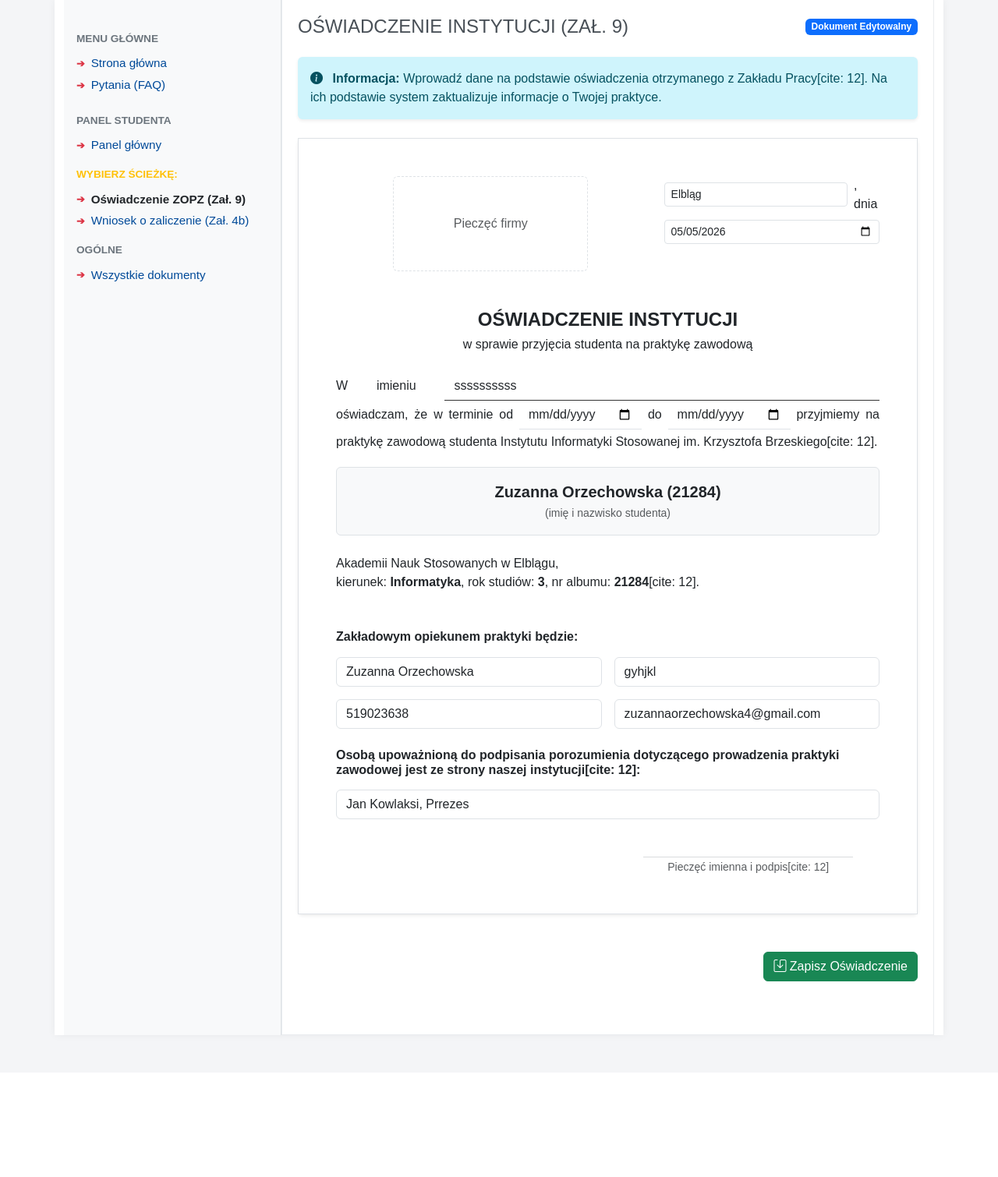
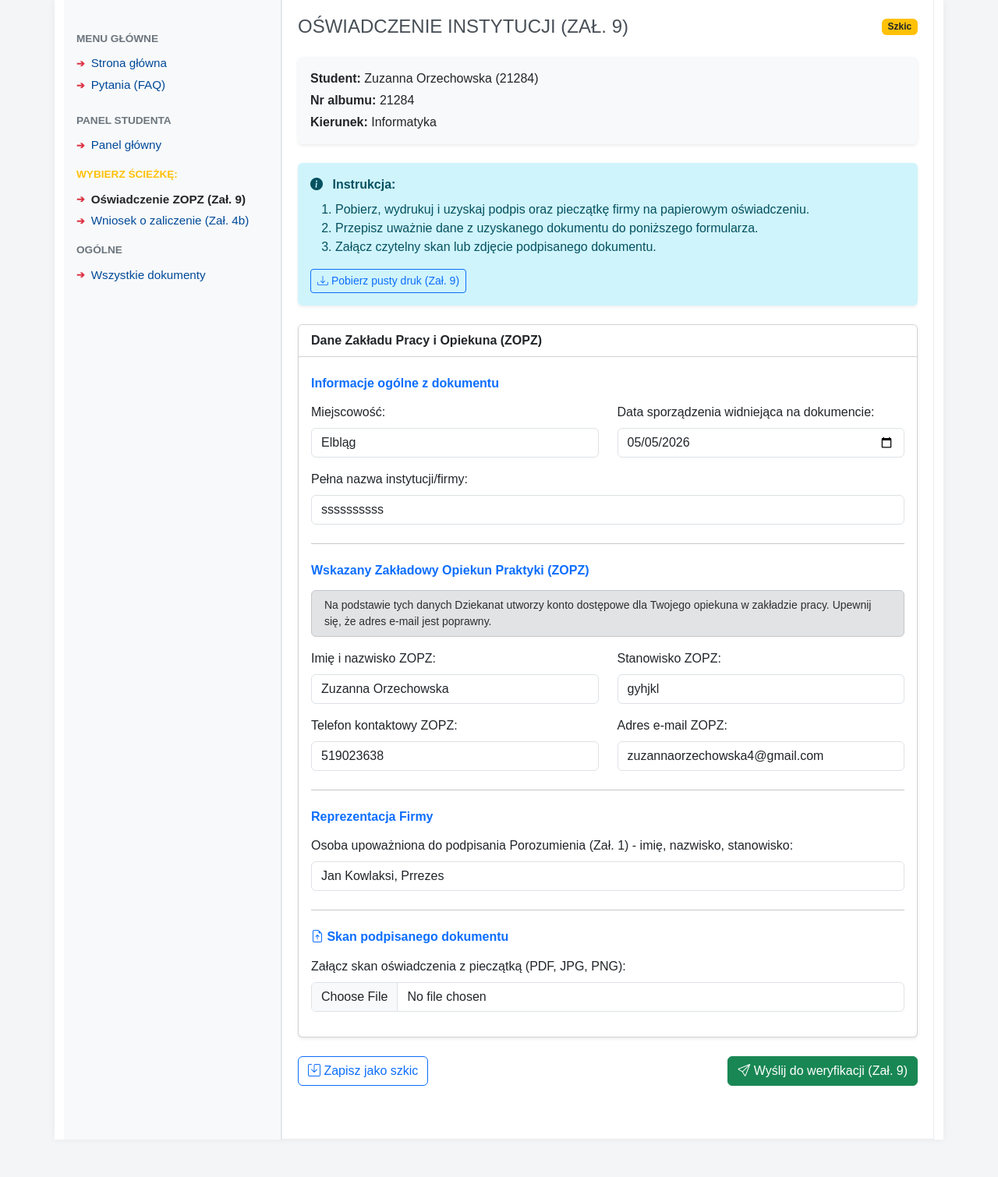
Before and after one commit to zuzanna-orzechowska/praktyki-system, a Flask app: page /student/zal9_oswiadczenie in a window 1280 px wide. Shown: the part 186-1696 px from the top of the page at 78% size. Before the commit the page ends 1519 px from the top, so only its background shows below. Run offline with Flask 3, Linux system fonts and the light colour scheme; a user stored in the database is signed in; data comes from the database, SQL or seed files in the repository; both versions use the stored data as it was after the commit.

Commit message:
nadanie funkcjonalnosci i poprawa załacznika nr 9 w roli studenta

```diff
--- a/app.py
+++ b/app.py
@@ -17,6 +17,10 @@ def create_app():
 
     basedir = os.path.abspath(os.path.dirname(__file__))
     app.config['SQLALCHEMY_DATABASE_URI'] = 'sqlite:///' + os.path.join(basedir, 'praktyki.db')
+
+    upload_folder = os.path.join(basedir, 'static', 'uploads')
+    app.config['UPLOAD_FOLDER'] = upload_folder
+    os.makedirs(upload_folder, exist_ok=True)
 
     db.init_app(app)
     login_manager.init_app(app)
--- a/templates/dokumenty/zal9_oswiadczenie.html
+++ b/templates/dokumenty/zal9_oswiadczenie.html
@@ -4,113 +4,166 @@
 <div class="d-flex justify-content-between align-items-center mb-4">
     <h2 style="color: #495057; font-weight: normal; font-size: 1.5rem; text-transform: uppercase; margin-bottom: 0;">
         Oświadczenie Instytucji (Zał. 9)</h2>
-    <span class="badge bg-primary">Dokument Edytowalny</span>
+    {% if dokument and dokument.status != 'Draft' %}
+    <span class="badge bg-success">Złożone - Oczekuje na Dziekanat</span>
+    {% else %}
+    <span class="badge bg-warning text-dark">Szkic</span>
+    {% endif %}
+</div>
+
+<div class="card shadow-sm border-0 mb-4 bg-light">
+    <div class="card-body">
+        <p class="mb-1"><strong>Student:</strong> {{ current_user.imie }} {{ current_user.nazwisko }}</p>
+        <p class="mb-1"><strong>Nr albumu:</strong> {{ student.nr_albumu }}</p>
+        <p class="mb-0"><strong>Kierunek:</strong> {{ student.kierunek }}</p>
+    </div>
 </div>
 
 <div class="alert alert-info border-0 shadow-sm mb-4">
     <i class="bi bi-info-circle-fill me-2"></i>
-    <strong>Informacja:</strong> Wprowadź dane na podstawie oświadczenia otrzymanego z Zakładu Pracy[cite: 12]. Na ich
-    podstawie system zaktualizuje informacje o Twojej praktyce.
-</div>
-
-<form method="POST" action="{{ url_for('student.zal9_oswiadczenie') }}">
-    <div class="card shadow-sm border-0 mb-5">
-        <div class="card-body p-5 bg-white" style="border: 1px solid #dee2e6; max-width: 850px; margin: 0 auto;">
-
-            <div class="row mb-5">
-                <div class="col-md-7 text-center">
-                    <div class="border rounded p-4 text-muted d-inline-block"
-                        style="min-width: 250px; border-style: dashed !important;">
-                        <br>Pieczęć firmy<br><br>
-                    </div>
-                </div>
-                <div class="col-md-5">
-                    <div class="mb-2 d-flex align-items-center">
-                        <input type="text" class="form-control form-control-sm me-2" name="miejscowosc"
-                            placeholder="Miejscowość" value="{{ oswiadczenie.miejscowosc if oswiadczenie else '' }}"
-                            required>, dnia
-                    </div>
-                    <div>
-                        <input type="date" class="form-control form-control-sm" name="data_oswiadczenia"
-                            value="{{ oswiadczenie.data_oswiadczenia if oswiadczenie else '' }}" required>
-                    </div>
+    <strong>Instrukcja:</strong>
+    <ol class="mb-0 mt-2">
+        <li>Pobierz, wydrukuj i uzyskaj podpis oraz pieczątkę firmy na papierowym oświadczeniu.</li>
+        <li>Przepisz uważnie dane z uzyskanego dokumentu do poniższego formularza.</li>
+        <li>Załącz czytelny skan lub zdjęcie podpisanego dokumentu.</li>
+    </ol>
+    <div class="mt-3">
+        <!-- TU ZMIENIĆ W PRZYSZŁOSCI -->
+        <a href="/static/wzory/Zal_9.pdf" class="btn btn-sm btn-outline-primary" target="_blank">
+            <i class="bi bi-download"></i> Pobierz pusty druk (Zał. 9)
+        </a>
     </div>
 </div>
 
-            <h4 class="text-center fw-bold mb-4">OŚWIADCZENIE INSTYTUCJI<br><small class="fs-6 fw-normal">w sprawie
-                    przyjęcia studenta na praktykę zawodową</small></h4>
+<!-- DODANE: enctype="multipart/form-data" niezbędne do obsługi plików -->
+<form method="POST" action="{{ url_for('student.zal9_oswiadczenie') }}" enctype="multipart/form-data">
 
-            <p style="text-align: justify; line-height: 2;">
-                W imieniu <input type="text" class="form-control d-inline-block"
-                    style="width: 80%; border-bottom: 1px solid #333; border-top:none; border-left:none; border-right:none; border-radius: 0; background: transparent;"
-                    name="nazwa_instytucji" placeholder="(nazwa instytucji)"
-                    value="{{ oswiadczenie.nazwa_instytucji if oswiadczenie else (praktyka.zaklad.nazwa if praktyka.zaklad else '') }}"
-                    required> oświadczam, że w terminie od
-                <input type="date" class="form-control d-inline-block w-auto border-bottom"
-                    style="border-top:none; border-left:none; border-right:none; border-radius: 0;" name="data_start"
-                    value="{{ praktyka.data_start if praktyka else '' }}" required>
-                do
-                <input type="date" class="form-control d-inline-block w-auto border-bottom"
-                    style="border-top:none; border-left:none; border-right:none; border-radius: 0;" name="data_end"
-                    value="{{ praktyka.data_end if praktyka else '' }}" required>
-                przyjmiemy na praktykę zawodową studenta Instytutu Informatyki Stosowanej im. Krzysztofa
-                Brzeskiego[cite: 12].
-            </p>
+    <div class="card shadow-sm mb-4">
+        <div class="card-header bg-white fw-bold">Dane Zakładu Pracy i Opiekuna (ZOPZ)</div>
+        <div class="card-body">
 
-            <div class="bg-light p-3 mb-4 rounded border text-center">
-                <span class="fs-5 fw-bold">{{ current_user.imie }} {{ current_user.nazwisko }}</span><br>
-                <small class="text-muted">(imię i nazwisko studenta)</small>
+            <fieldset {% if dokument and dokument.status !='Draft' %}disabled{% endif %}>
+
+                <h6 class="fw-bold mb-3 mt-2 text-primary">Informacje ogólne z dokumentu</h6>
+                <div class="row mb-3">
+                    <div class="col-md-6">
+                        <label for="miejscowosc" class="form-label">Miejscowość:</label>
+                        <input type="text" class="form-control" id="miejscowosc" name="miejscowosc"
+                            value="{{ oswiadczenie.miejscowosc if oswiadczenie else '' }}" required>
+                    </div>
+                    <div class="col-md-6">
+                        <label for="data_oswiadczenia" class="form-label">Data sporządzenia widniejąca na
+                            dokumencie:</label>
+                        <input type="date" class="form-control" id="data_oswiadczenia" name="data_oswiadczenia"
+                            value="{{ oswiadczenie.data_oswiadczenia if oswiadczenie else '' }}" max="{{ dzisiaj }}"
+                            required>
+                    </div>
                 </div>
 
-            <p>
-                Akademii Nauk Stosowanych w Elblągu,<br>
-                kierunek: <strong>{{ student.kierunek }}</strong>, rok studiów: <strong>{{ student.rok_studiow
-                    }}</strong>, nr albumu: <strong>{{ student.nr_albumu }}</strong>[cite: 12].
-            </p>
+                <div class="mb-4">
+                    <label for="nazwa_instytucji" class="form-label">Pełna nazwa instytucji/firmy:</label>
+                    <input type="text" class="form-control" id="nazwa_instytucji" name="nazwa_instytucji"
+                        value="{{ oswiadczenie.nazwa_instytucji if oswiadczenie else '' }}" required>
+                </div>
 
-            <h6 class="fw-bold mt-5 mb-3">Zakładowym opiekunem praktyki będzie:</h6>
-            <div class="row g-3 mb-4">
+                <hr class="my-4">
+
+                <h6 class="fw-bold mb-3 text-primary">Wskazany Zakładowy Opiekun Praktyki (ZOPZ)</h6>
+                <div class="alert alert-secondary small py-2">
+                    Na podstawie tych danych Dziekanat utworzy konto dostępowe dla Twojego opiekuna w zakładzie pracy.
+                    Upewnij się, że adres e-mail jest poprawny.
+                </div>
+                <div class="row mb-3">
                     <div class="col-md-6">
-                    <input type="text" class="form-control" name="opiekun_imie_nazwisko" placeholder="Imię i nazwisko"
+                        <label for="opiekun_imie_nazwisko" class="form-label">Imię i nazwisko ZOPZ:</label>
+                        <input type="text" class="form-control" id="opiekun_imie_nazwisko" name="opiekun_imie_nazwisko"
                             value="{{ oswiadczenie.opiekun_imie_nazwisko if oswiadczenie else '' }}" required>
                     </div>
                     <div class="col-md-6">
-                    <input type="text" class="form-control" name="opiekun_stanowisko" placeholder="Stanowisko"
+                        <label for="opiekun_stanowisko" class="form-label">Stanowisko ZOPZ:</label>
+                        <input type="text" class="form-control" id="opiekun_stanowisko" name="opiekun_stanowisko"
                             value="{{ oswiadczenie.opiekun_stanowisko if oswiadczenie else '' }}" required>
                     </div>
+                </div>
+                <div class="row mb-4">
                     <div class="col-md-6">
-                    <input type="text" class="form-control" name="opiekun_telefon" placeholder="Telefon"
+                        <label for="opiekun_telefon" class="form-label">Telefon kontaktowy ZOPZ:</label>
+                        <input type="text" class="form-control" id="opiekun_telefon" name="opiekun_telefon"
                             value="{{ oswiadczenie.opiekun_telefon if oswiadczenie else '' }}" required>
                     </div>
                     <div class="col-md-6">
-                    <input type="email" class="form-control" name="opiekun_email" placeholder="E-mail"
+                        <label for="opiekun_email" class="form-label">Adres e-mail ZOPZ:</label>
+                        <input type="email" class="form-control" id="opiekun_email" name="opiekun_email"
                             value="{{ oswiadczenie.opiekun_email if oswiadczenie else '' }}" required>
                     </div>
                 </div>
 
-            <h6 class="fw-bold mb-3 mt-4">Osobą upoważnioną do podpisania porozumienia dotyczącego prowadzenia praktyki
-                zawodowej jest ze strony naszej instytucji[cite: 12]:</h6>
-            <div class="row g-3 mb-5">
-                <div class="col-md-12">
-                    <input type="text" class="form-control" name="osoba_upowazniona"
-                        placeholder="Imię i nazwisko, stanowisko"
-                        value="{{ oswiadczenie.osoba_upowazniona if oswiadczenie else '' }}" required>
+                <hr class="my-4">
+
+                <h6 class="fw-bold mb-3 text-primary">Reprezentacja Firmy</h6>
+                <div class="mb-3">
+                    <label for="osoba_upowazniona" class="form-label">Osoba upoważniona do podpisania Porozumienia (Zał.
+                        1) - imię, nazwisko, stanowisko:</label>
+                    <input type="text" class="form-control" id="osoba_upowazniona" name="osoba_upowazniona"
+                        value="{{ oswiadczenie.osoba_upowazniona if oswiadczenie else '' }}"
+                        placeholder="np. Jan Kowalski, Prezes Zarządu" pattern=".*,.*"
+                        title="Wymagane wpisanie stanowiska po przecinku, np. Jan Kowalski, Prezes" required>
+                </div>
+
+                <hr class="my-4">
+
+                <!-- SEKCJA UPLOADU SKANU -->
+                <h6 class="fw-bold mb-3 text-primary"><i class="bi bi-file-earmark-arrow-up"></i> Skan podpisanego
+                    dokumentu</h6>
+                <div class="mb-3">
+                    {% if oswiadczenie and oswiadczenie.skan_path %}
+                    <div class="alert alert-success d-flex justify-content-between align-items-center mb-3 py-2">
+                        <div class="d-flex align-items-center">
+                            <i class="bi bi-check-circle-fill fs-4 me-3"></i>
+                            <div>
+                                <strong>Aktualnie zapisany plik:</strong><br>
+                                <a href="{{ url_for('static', filename=oswiadczenie.skan_path) }}" target="_blank"
+                                    class="alert-link">
+                                    <i class="bi bi-file-earmark-text"></i> {{ oswiadczenie.skan_path.split('/')[-1] }}
+                                </a>
                             </div>
                         </div>
+                        {% if not dokument or dokument.status == 'Draft' %}
+                        <button type="submit" name="akcja" value="usun_plik"
+                            class="btn btn-sm btn-outline-danger bg-white" formnovalidate
+                            onclick="return confirm('Czy na pewno chcesz trwale usunąć ten załącznik ze szkicu?');">
+                            <i class="bi bi-trash"></i> Usuń
+                        </button>
+                        {% endif %}
+                    </div>
+                    <label for="skan_dokumentu" class="form-label text-muted small">Wybierz nowy plik, jeśli chcesz
+                        nadpisać obecny (opcjonalnie):</label>
+                    <input class="form-control form-control-sm" type="file" id="skan_dokumentu" name="skan_dokumentu"
+                        accept=".pdf,.jpg,.jpeg,.png">
+                    {% else %}
+                    <label for="skan_dokumentu" class="form-label">Załącz skan oświadczenia z pieczątką (PDF, JPG,
+                        PNG):</label>
+                    <input class="form-control" type="file" id="skan_dokumentu" name="skan_dokumentu"
+                        accept=".pdf,.jpg,.jpeg,.png" required>
+                    {% endif %}
+                </div>
 
-            <div class="row mt-5">
-                <div class="col-md-6 offset-md-6 text-center">
-                    <hr style="width: 80%; margin: 0 auto; border-color: #6c757d;">
-                    <small class="text-muted">Pieczęć imienna i podpis[cite: 12]</small>
-                </div>
-            </div>
+            </fieldset>
 
         </div>
     </div>
 
-    <div class="text-end mb-5">
-        <button type="submit" class="btn btn-success" id="submitBtn"><i class="bi bi-save"></i> Zapisz
-            Oświadczenie</button>
+    {% if not dokument or dokument.status == 'Draft' %}
+    <div class="d-flex justify-content-between mb-5">
+        <button type="submit" name="akcja" value="zapisz" class="btn btn-outline-primary">
+            <i class="bi bi-save"></i> Zapisz jako szkic
+        </button>
+        <button type="submit" name="akcja" value="wyslij" class="btn btn-success"
+            onclick="return confirm('Złożenie oświadczenia przekazuje je do weryfikacji Dziekanatu. Upewnij się, że załączyłeś skan. Czy chcesz kontynuować?');">
+            <i class="bi bi-send"></i> Wyślij do weryfikacji (Zał. 9)
+        </button>
     </div>
+    {% endif %}
+
 </form>
 {% endblock %}
```
Also changed, not shown: blueprints/student.py (+35 -8 lines), dokumentacja/baza-danych/szkielet_bazy.sql (+9 -8 lines), models.py (+11 -8 lines), templates/dokumenty/zal9_oswiadczeie.html (deleted, +0 -116 lines), praktyki.db, 1 other file. Lines whose indentation alone changed are shown as unchanged.
